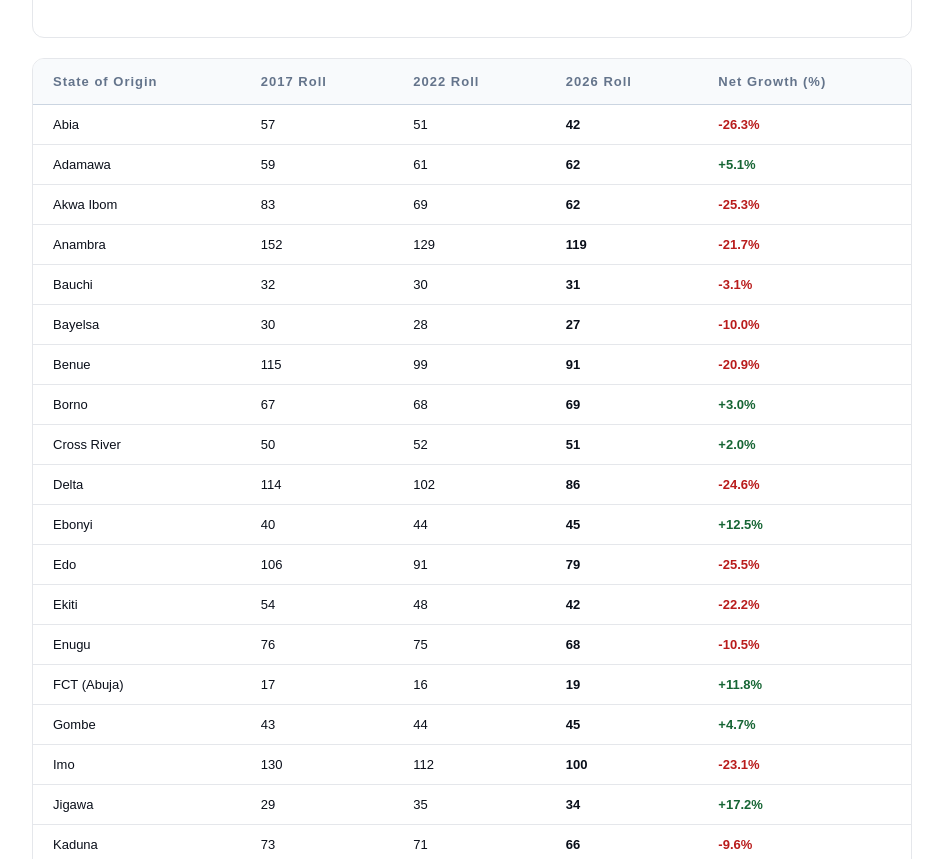
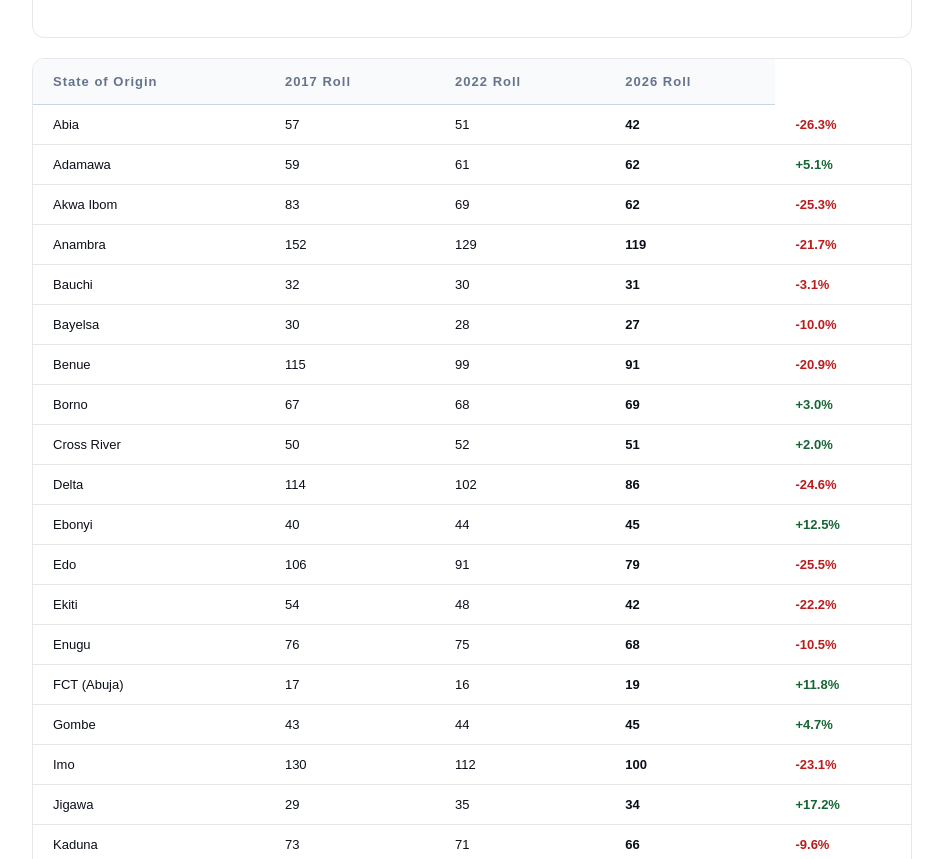
Before and after one commit to ElLiisH/nafdnomrole, a plain HTML site: page index.html in a window 1280 px wide. Shown: the part 1796-2655 px from the top of the page, without its empty margins (308-1251 px from the left). Drawn offline with Linux system fonts and the light colour scheme.

Commit message:
Update index.html

```diff
--- a/index.html
+++ b/index.html
@@ -252,7 +252,7 @@
       <div class="table-container">
         <table>
           <thead>
-            <tr><th>State of Origin</th><th>2017 Roll</th><th>2022 Roll</th><th>2026 Roll</th><th>Net Growth (%)</th></tr>
+            <tr><th>State of Origin</th><th>2017 Roll</th><th>2022 Roll</th><th>2026 Roll</th></tr>
           </thead>
           <tbody id="dataTableBody"></tbody>
         </table>
```
